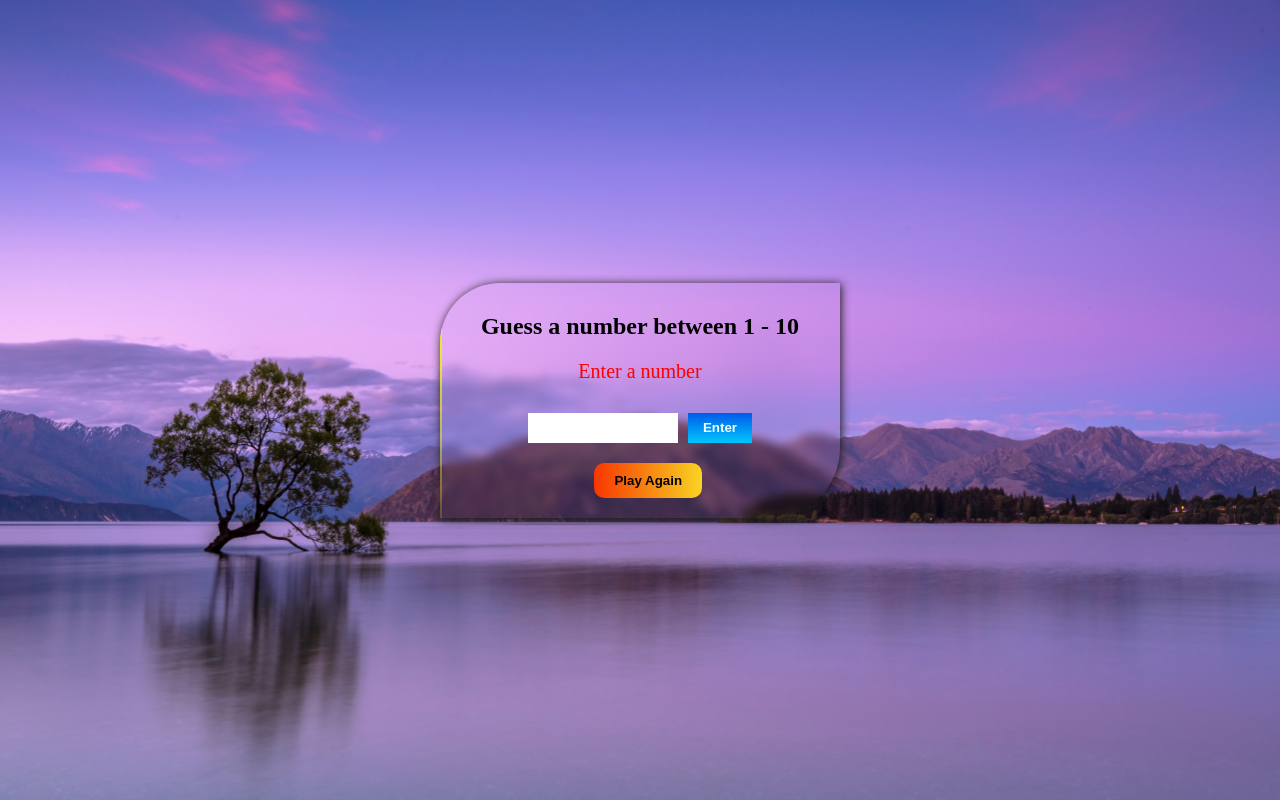
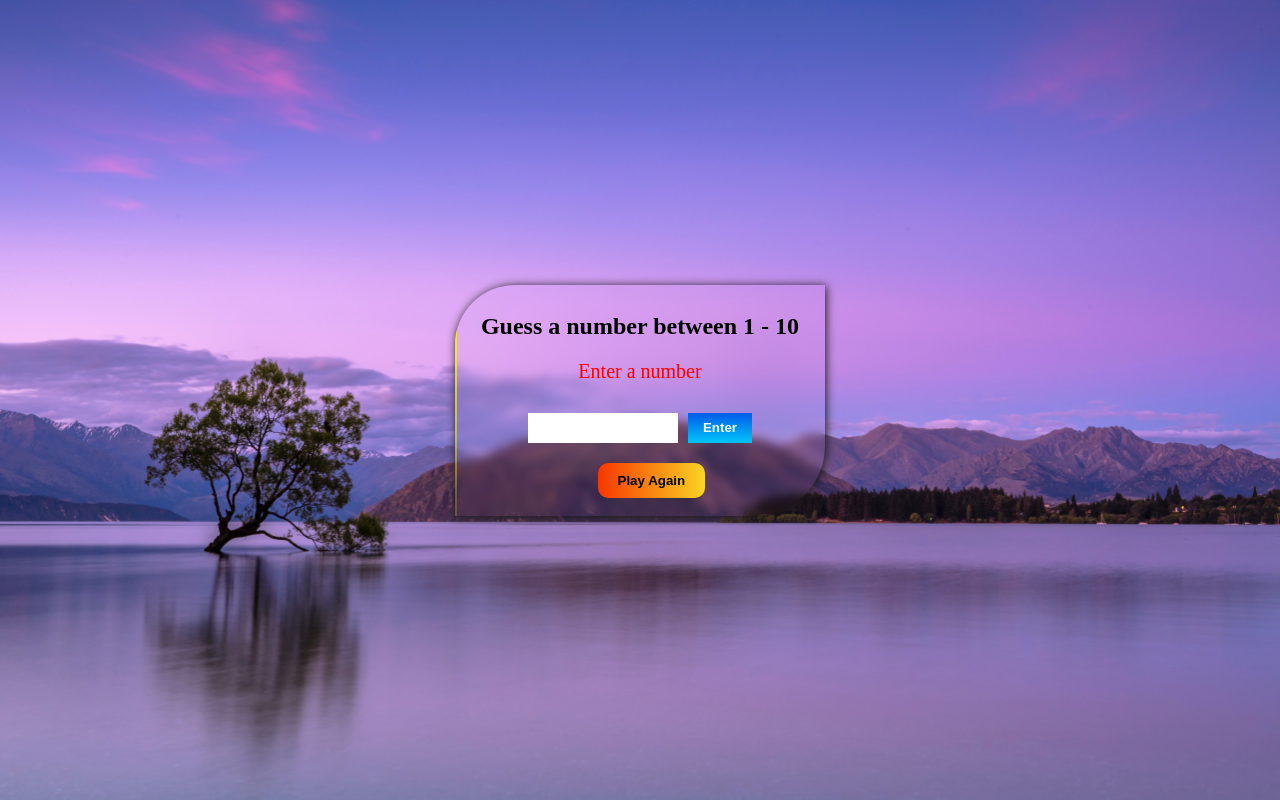
Before and after one commit to Mrtaukir/number-guessing-game, a plain HTML site: page index.html in a window 1280 px wide. Drawn offline with Linux system fonts and the light colour scheme.

Commit message:
initial commit

```diff
--- a/style.css
+++ b/style.css
@@ -13,9 +13,9 @@
 }
 .box{
     position: relative;
-    width: 400px;
+    width: 370px;
     box-shadow: 1px 1px 10px rgb(28, 26, 26);
-    padding: 10px;
+    padding: 8px;
     background-color: transparent;
     overflow: hidden;
     backdrop-filter: blur(5px);
```
